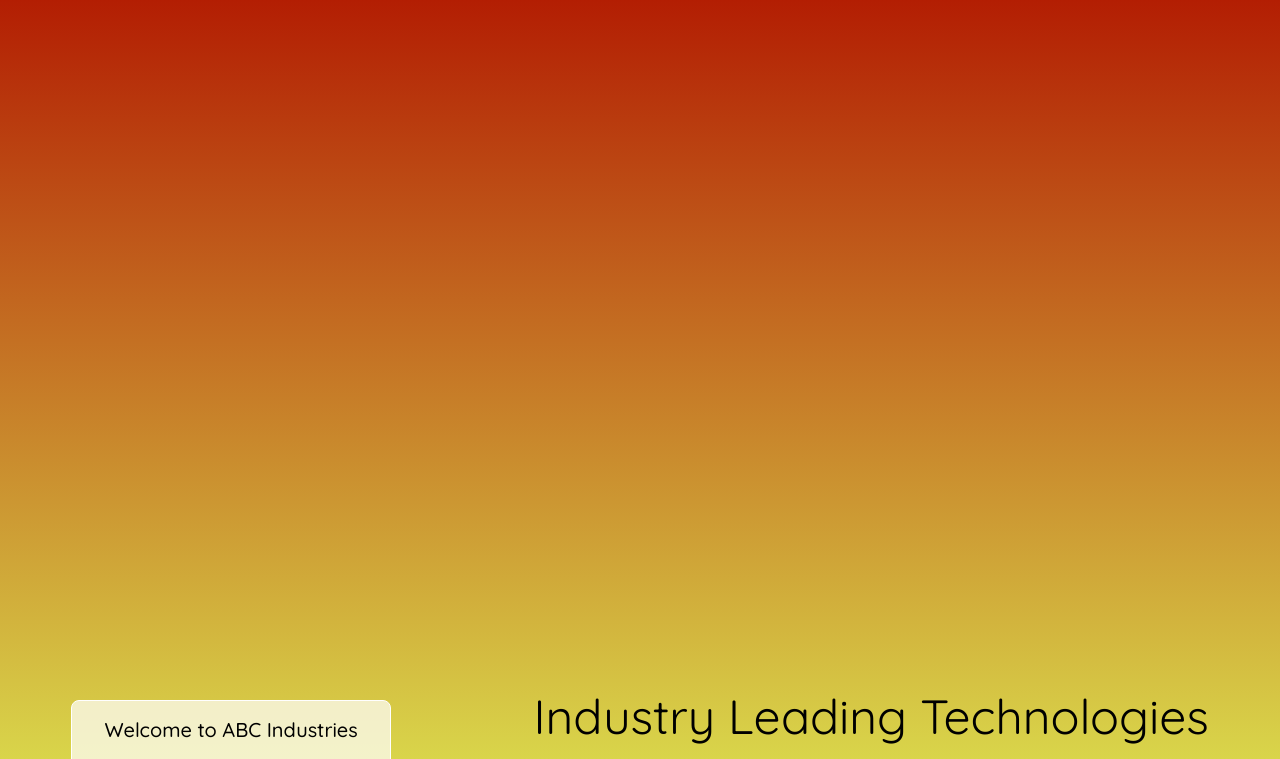
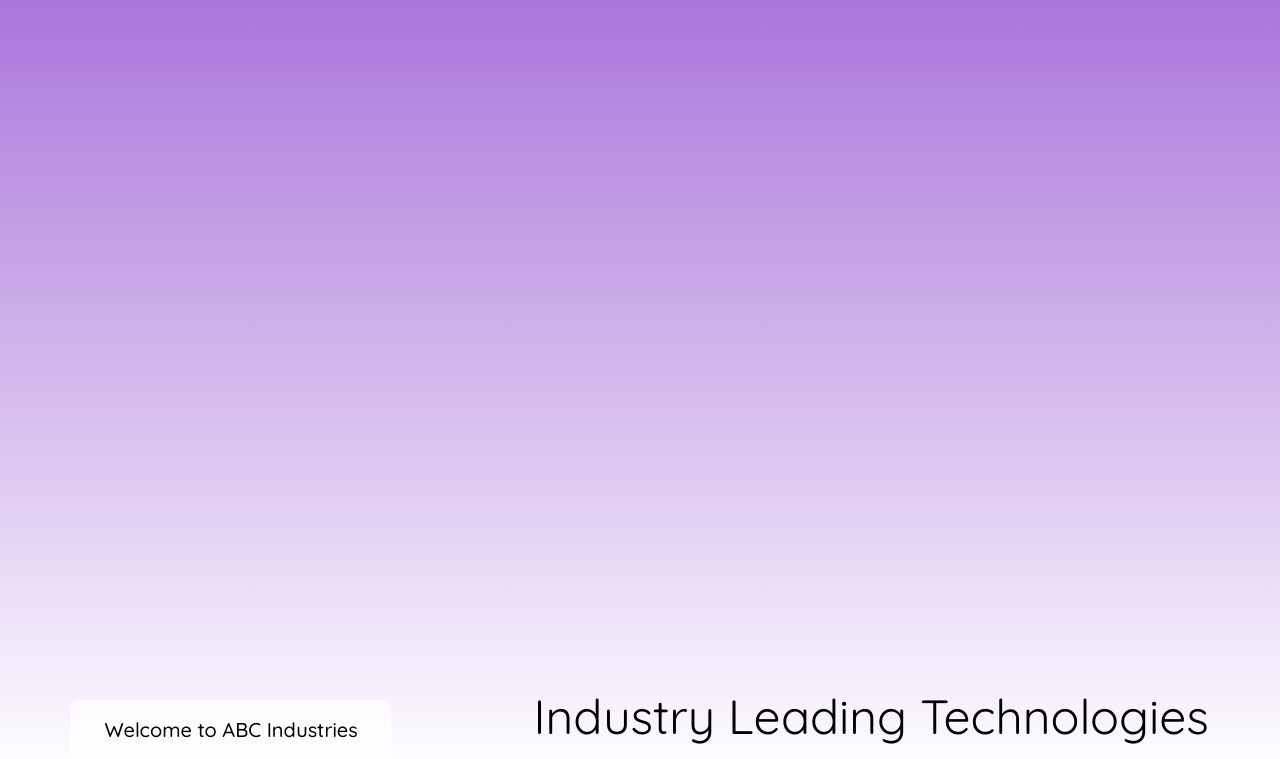
Before and after one commit to messiJod/Sass-landing, a plain HTML site: page index.html in a window 1280 px wide. Shown: the part 92-851 px from the top of the page. Drawn offline with Linux system fonts and the light colour scheme.

Commit message:
color changed

```diff
--- a/sass/style.scss
+++ b/sass/style.scss
@@ -8,8 +8,8 @@
 $primary: #b21901;
 $seconday: rgb(218, 218, 76);
 $black: #000;
-// $primary: #aef;
-// $seconday: #aae;
+$primary: #A872DA;
+$seconday: #ffffff;
 
 * {
   box-sizing: border-box;
```
Also changed, not shown: assets/style.css, assets/style.min.css.
